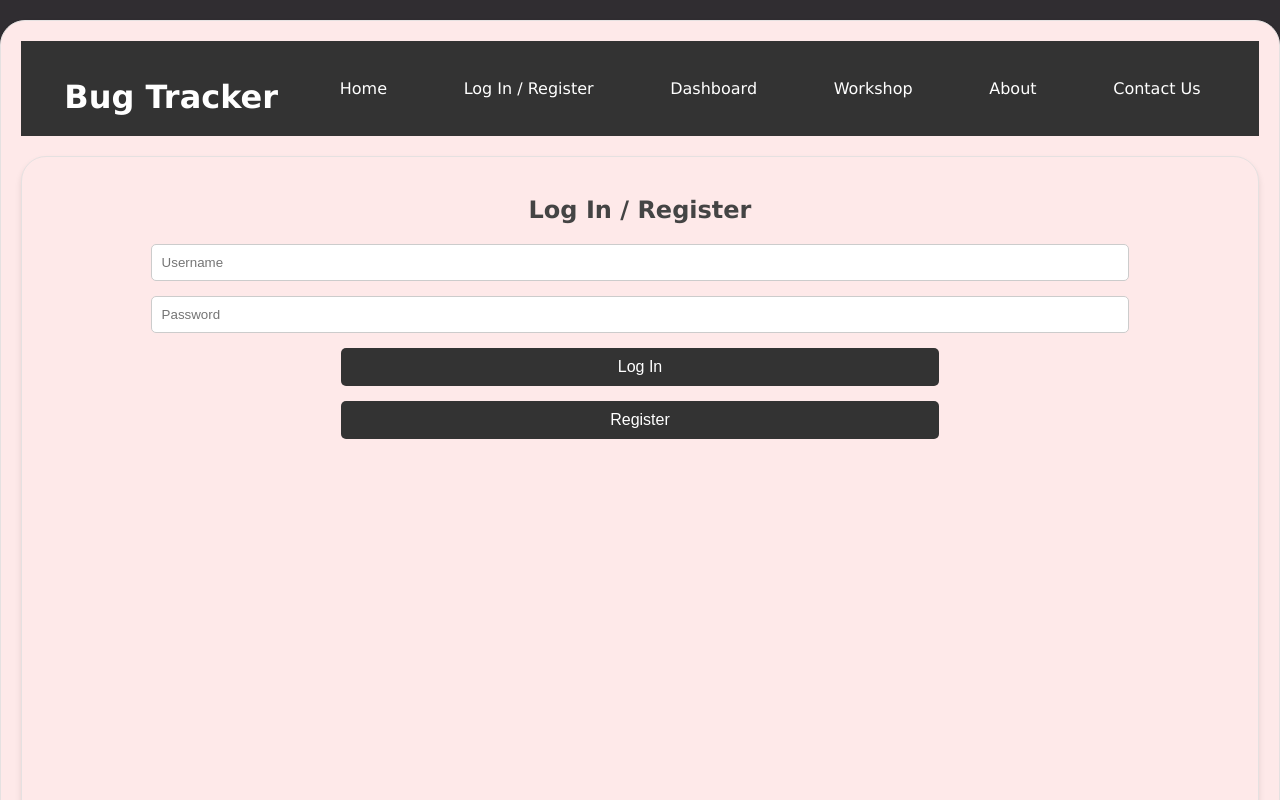
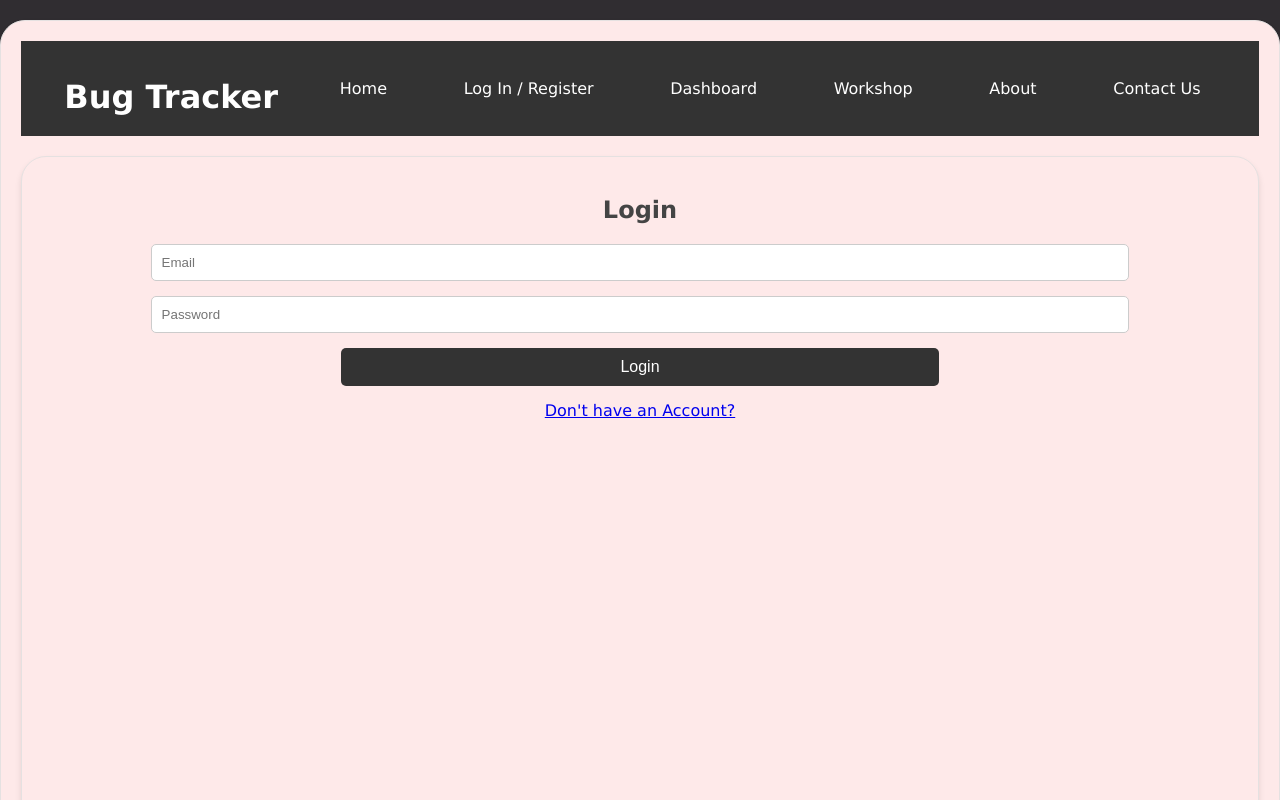
Before and after one commit to IzanagiRD/bugtracker, a React (Create React App) app: page /login in a window 1280 px wide. Shown: the top 800 px of the page. Built offline with nearby package versions, Linux system fonts and the light colour scheme.

Commit message:
login & Register With Backend-BoilerPlate CSS

```diff
--- a/package.json
+++ b/package.json
@@ -6,7 +6,7 @@
     "@testing-library/jest-dom": "^5.17.0",
     "@testing-library/react": "^13.4.0",
     "@testing-library/user-event": "^13.5.0",
-    "axios": "^1.7.7",
+    "axios": "^1.7.8",
     "react": "^18.3.1",
     "react-dom": "^18.3.1",
     "react-router-dom": "^6.27.0",
--- a/src/App.js
+++ b/src/App.js
@@ -2,7 +2,8 @@
 import React from 'react';
 import { BrowserRouter as Router, Route, Routes } from 'react-router-dom';
 import Home from './components/Home';
-import LoginRegister from './components/LoginRegister';
+import Register from './components/Register';
+import Login from './components/Login';
 import Dashboard from './components/Dashboard';
 import Workshop from './components/Workshop';
 import About from './components/About';
@@ -17,7 +18,8 @@ function App() {
             <Navbar />
             <Routes>
                 <Route path="/" element={<Home />} />
-                <Route path="/login" element={<LoginRegister />} />
+                <Route path="/login" element={<Login />} />
+                <Route path="/register" element={<Register />} />
                 <Route path="/dashboard" element={<Dashboard />} />
                 <Route path="/workshop" element={<Workshop />} />
                 <Route path="/about" element={<About />} />
--- /dev/null
+++ b/src/components/Login.js
@@ -0,0 +1,53 @@
+import React, {useState} from "react";
+import axios from "axios";
+import { Link, useNavigate } from "react-router-dom";
+
+const Login = () => {
+    const [LoginData, setLoginData] = useState({
+        email: '',
+        password: '',
+
+
+    })
+const navigate = useNavigate()
+
+    const handleChange = (e) => {
+        const {name, value} = e.target
+        setLoginData({...LoginData, [name]: value})
+
+
+    }
+
+    const handleLogin = async (e) => {
+        e.preventDefault();
+
+        try {
+            const response = await axios.post('http://localhost:3000/login', LoginData, { headers: { 'Content-Type': 'application/json' } })
+
+            if (response.data.success) {
+                navigate(response.data.redirectTo);
+            } else {
+                alert(response.data.message);
+            }
+
+        } catch (error) {
+            console.log(`Error Logging in: ${error}`);
+
+        }
+    }
+
+    return (
+        <div>
+            <h2>Login</h2>
+            <form onSubmit={handleLogin}>
+                <input type='email' name='email' placeholder='Email' onChange={handleChange} required/>
+                <input type="password" name="password" placeholder="Password" onChange={handleChange} required />
+                {/* <button type="submit">Log In</button> */}
+                <button type="submit">Login</button>
+                <Link to={'/register'}>Don't have an Account?</Link>
+            </form>
+        </div>
+    );
+}
+
+export default Login
--- a/src/components/LoginRegister.js
+++ /dev/null
@@ -1,17 +0,0 @@
-import React from 'react';
-
-function LoginRegister() {
-    return (
-        <div>
-            <h2>Log In / Register</h2>
-            <form>
-                <input type="text" placeholder="Username" required />
-                <input type="password" placeholder="Password" required />
-                <button type="submit">Log In</button>
-                <button type="button">Register</button>
-            </form>
-        </div>
-    );
-}
-
-export default LoginRegister;
--- /dev/null
+++ b/src/components/Register.js
@@ -0,0 +1,54 @@
+import React, { useState } from 'react';
+import axios from 'axios';
+import { Link } from 'react-router-dom';
+
+function Register() {
+    const [RegisterData, setRegisterData] = useState({
+        fname: '',
+        lname: '',
+        email: '',
+        password: '',
+        confirm: ''
+
+
+    })
+
+
+    const handleChange = (e) => {
+        const {name, value} = e.target
+        setRegisterData({...RegisterData, [name]: value})
+
+
+    }
+
+    const handleRegister = async (e) => {
+        // e.preventDefault();
+
+        try {
+            const response = await axios.post('http://localhost:3000/register', RegisterData, { headers: { 'Content-Type': 'application/json' } })
+            console.log('Response: ', response.data);
+
+        } catch (error) {
+            console.log(`Error Registering Account: ${error}`);
+
+        }
+    }
+
+    return (
+        <div>
+            <h2>Register</h2>
+            <form onSubmit={handleRegister}>
+                <input type="text" name='fname' placeholder="First Name" onChange={handleChange} required />
+                <input type="text" name='lname' placeholder="Last name" onChange={handleChange} required />
+                <input type='email' name='email' placeholder='Email' onChange={handleChange} required/>
+                <input type="password" name="password" placeholder="Password" onChange={handleChange} required />
+                <input type='password' name='confirm' placeholder='Confirm Password' onChange={handleChange} required/>
+                {/* <button type="submit">Log In</button> */}
+                <button type="submit">Register</button>
+                <Link to={'/login'}>Already have an account?</Link>
+            </form>
+        </div>
+    );
+}
+
+export default Register;
```
Also changed, not shown: 1 other file (tests, documents, lock files or other folders).
